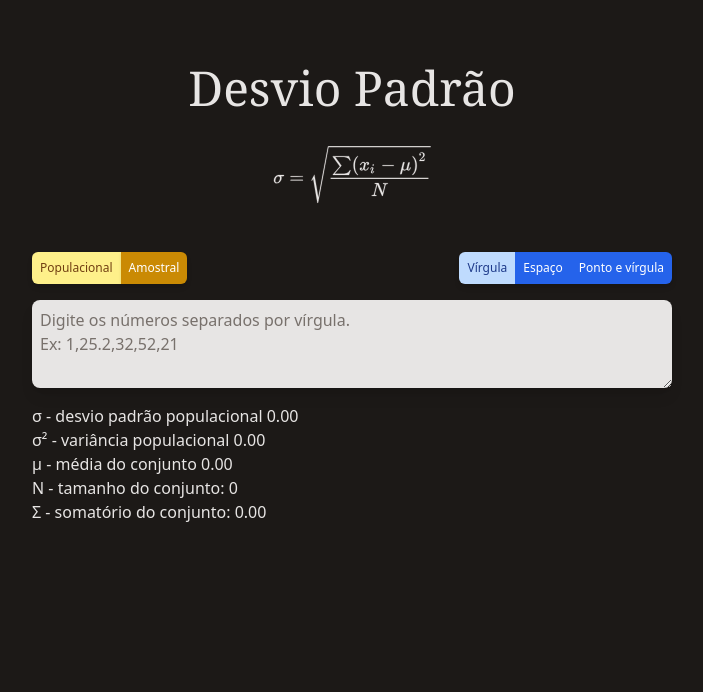
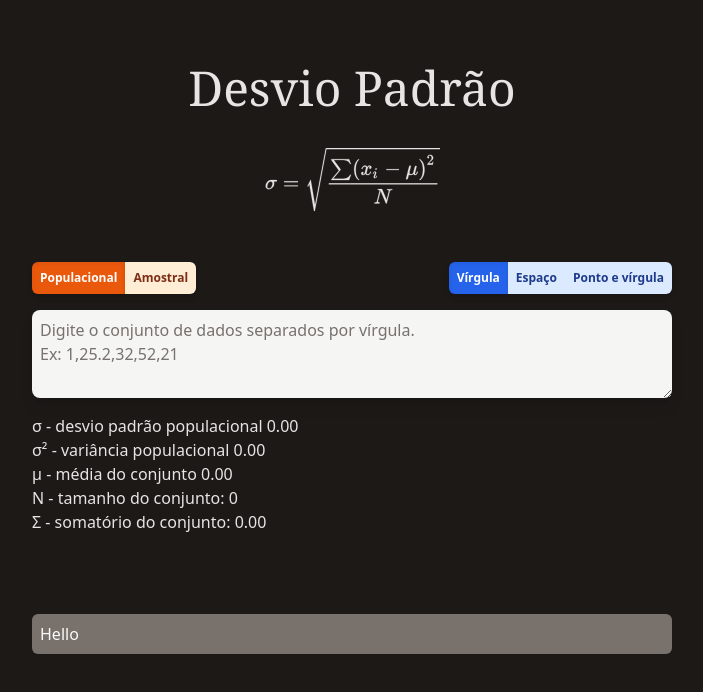
Before and after one commit to ffss92/desviopadrao, a Next.js app: page / in a window 1280 px wide. Shown: the top 692 px of the page, without its empty margins (288-991 px from the left). Built offline with nearby package versions, Linux system fonts and the light colour scheme.

Commit message:
Adjusted button color schemes

```diff
--- a/components/StandartDeviation.tsx
+++ b/components/StdDeviation.tsx
@@ -8,7 +8,7 @@ function calculateMean(nums: number[]) {
   );
 }
 
-function stdDeviation(nums: number[], type: StdDeviation) {
+function stdDeviation(nums: number[], type: StdDeviationType) {
   const mean = calculateMean(nums);
   const numberElements = nums.length;
   const sumNums = nums.reduce((prev, curr) => prev + curr);
@@ -28,9 +28,9 @@ function stdDeviation(nums: number[], type: StdDeviation) {
   };
 }
 
-type StdDeviation = "population" | "sample";
+type StdDeviationType = "population" | "sample";
 
-const StandardDeviation: React.FC = () => {
+const StdDeviation: React.FC = () => {
   const initialStd = {
     mean: 0,
     numberElements: 0,
@@ -38,7 +38,7 @@ const StandardDeviation: React.FC = () => {
     variance: 0,
     sumNums: 0,
   };
-  const [currentType, setCurrentType] = useState<StdDeviation>("population");
+  const [currentType, setCurrentType] = useState<StdDeviationType>("population");
   const [currentIndex, setCurrentIndex] = useState(0);
   const [textInput, setTextInput] = useState("");
   const [numbersList, setNumbersList] = useState<number[]>([]);
@@ -66,21 +66,21 @@ const StandardDeviation: React.FC = () => {
       regex: /(\d+\.?\d*)\,?/g,
       buttonText: "Vírgula",
       placeholderText:
-        "Digite os números separados por vírgula.\nEx: 1,25.2,32,52,21",
+        "Digite o conjunto de dados separados por vírgula.\nEx: 1,25.2,32,52,21",
     },
     {
       sep: " ",
       regex: /(\d+\.?\d*)\s?/g,
       buttonText: "Espaço",
       placeholderText:
-        "Digite os números separados por um espaço em branco.\nEx: 1 25.2 32 52 21",
+        "Digite o conjunto de dados separados por um espaço em branco.\nEx: 1 25.2 32 52 21",
     },
     {
       sep: ";",
       regex: /(\d+\.?\d*)\;?/g,
       buttonText: "Ponto e vírgula",
       placeholderText:
-        "Digite os números separados por ponto e vírgula.\nEx: 1;25.2;32;52;21",
+        "Digite o conjunto de dados separados por ponto e vírgula.\nEx: 1;25.2;32;52;21",
     },
   ];
 
@@ -113,8 +113,8 @@ const StandardDeviation: React.FC = () => {
           <button
             className={
               currentType === "population"
-                ? "bg-yellow-200 text-yellow-900 p-2 flex-1 sm:flex-none"
-                : "bg-yellow-600 text-white shadow p-2 flex-1 sm:flex-none"
+                ? "bg-orange-600 text-white font-semibold p-2 flex-1 sm:flex-none shadow-inner transition duration-200 ease-in-out"
+                : "bg-orange-100 text-orange-900 font-semibold shadow p-2 flex-1 sm:flex-none transition duration-200 ease-in-out"
             }
             onClick={() => setCurrentType("population")}
           >
@@ -123,8 +123,8 @@ const StandardDeviation: React.FC = () => {
           <button
             className={
               currentType === "sample"
-                ? "bg-yellow-200 text-yellow-900 p-2 border-yellow-800 flex-1 sm:flex-none"
-                : "bg-yellow-600 text-white shadow p-2 flex-1 sm:flex-none"
+                ? "bg-orange-600 text-white font-semibold p-2 flex-1 sm:flex-none shadow-inner transition duration-200 ease-in-out"
+                : "bg-orange-100 text-orange-900 font-semibold shadow p-2 flex-1 sm:flex-none transition duration-200 ease-in-out"
             }
             onClick={() => setCurrentType("sample")}
           >
@@ -138,8 +138,8 @@ const StandardDeviation: React.FC = () => {
               onClick={() => handleClick(idx)}
               className={
                 idx === currentIndex
-                  ? "bg-blue-200 hover:bg-blue-300 text-blue-900 p-2 transition duration-200 ease-in-out flex-1 sm:flex-none"
-                  : "bg-blue-600 hover:bg-blue-700 text-white p-2 transition duration-200 ease-in-out flex-1 sm:flex-none"
+                  ? "bg-blue-600 font-semibold text-white p-2 transition duration-200 ease-in-out flex-1 sm:flex-none shadow-inner"
+                  : "bg-blue-100 font-semibold text-blue-900 p-2 transition duration-200 ease-in-out flex-1 sm:flex-none"
               }
             >
               {separation.buttonText}
@@ -153,7 +153,9 @@ const StandardDeviation: React.FC = () => {
         value={textInput}
         placeholder={separations[currentIndex].placeholderText}
         name="nums"
-        className="p-2 w-full text-sm md:text-base shadow-lg mt-4 focus:outline-none focus:ring-yellow-600 focus:ring rounded-lg text-stone-900 bg-stone-200 placeholder:text-stone-500"
+        className="p-2 transition duration-200 ease-in-out w-full text-sm
+        md:text-base shadow-lg mt-4 focus:outline-none focus:ring-yellow-500 focus:ring
+        rounded-lg text-stone-900 bg-stone-100 placeholder:text-stone-500"
       />
 
       <div className="flex flex-col mt-4">
@@ -181,4 +183,4 @@ const StandardDeviation: React.FC = () => {
   );
 };
 
-export default StandardDeviation;
+export default StdDeviation;
--- a/components/StdDeviationIcon.tsx
+++ b/components/StdDeviationIcon.tsx
@@ -2,8 +2,8 @@ const StdDeviationIcon = () => {
   return (
     <svg
       xlinkHref="http://www.w3.org/1999/xlink"
-      width="200px"
-      height="60px"
+      width="175px"
+      height="70px"
       viewBox="0 -3581.3 14439.6 5502.6"
       role="img"
       focusable="false"
--- /dev/null
+++ b/components/StdDeviationInfo.tsx
@@ -0,0 +1,9 @@
+const StdDeviationInfo = () => {
+  return (
+    <div className="bg-stone-500 rounded-md flex flex-col p-2 text-stone-50">
+      Hello
+    </div>
+  )
+}
+
+export default StdDeviationInfo
--- a/pages/index.tsx
+++ b/pages/index.tsx
@@ -1,11 +1,14 @@
 import type { NextPage } from "next";
-import StandardDeviation from "../components/StandartDeviation";
+import StandardDeviation from "../components/StdDeviation";
 import StdDeviationIcon from "../components/StdDeviationIcon";
+import StdDeviationInfo from "../components/StdDeviationInfo";
 
 const Home: NextPage = () => {
   return (
-    <div className="bg-stone-900 flex flex-col min-h-screen">
-      <div className="mt-12 container flex flex-col max-w-2xl p-4 mx-auto text-stone-200">
+    <div className="flex flex-col bg-stone-900 min-h-screen">
+      {/* Formula */}
+      <div className="flex flex-col">
+        <div className="mt-12 container flex flex-col max-w-2xl p-2 md:p-4 mx-auto text-stone-200">
           <h1 className="text-center text-5xl font-serif">Desvio Padrão</h1>
           <a
             className="flex justify-center mt-8"
@@ -14,8 +17,13 @@ const Home: NextPage = () => {
           >
             <StdDeviationIcon />
           </a>
+          <StandardDeviation />
 
-        <StandardDeviation />
+        </div>
+      </div>
+      {/* Info */}
+      <div className="mt-12 container flex flex-col max-w-2xl p-2 md:p-4 mx-auto text-stone-200">
+        <StdDeviationInfo />
       </div>
     </div>
   );
```
Lines whose indentation alone changed are shown as unchanged.
